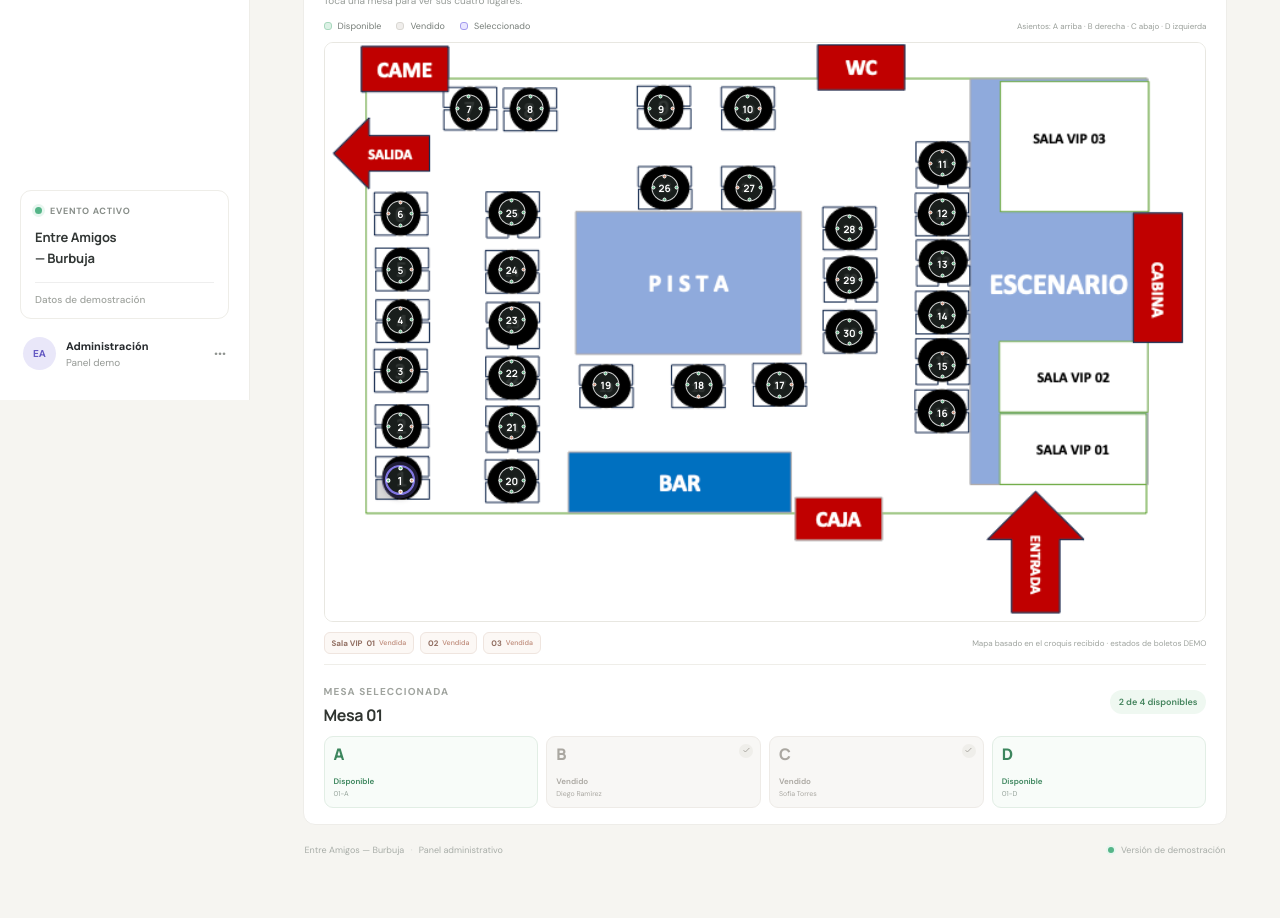
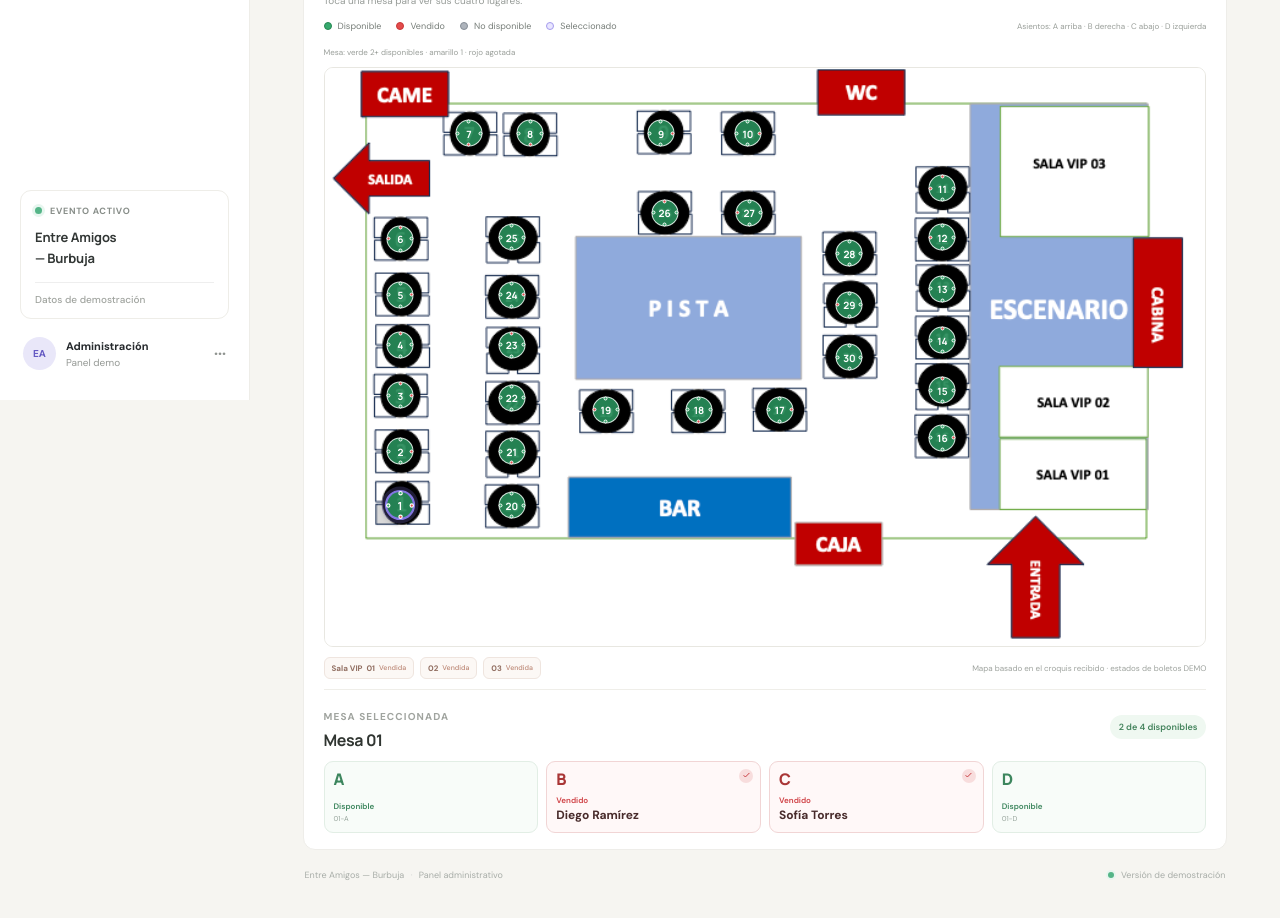
Before and after one commit to EmanuelVivanco/entre-amigos-burbuja, a React (Vite) app: page / in a window 1280 px wide. Shown: the part 400-1318 px from the top of the page. Built offline with nearby package versions, Linux system fonts and the light colour scheme.

Commit message:
Improve ticket and table status visibility

```diff
--- a/src/App.tsx
+++ b/src/App.tsx
@@ -1,7 +1,7 @@
 import { useState } from 'react'
 
 // Este estado describe la venta; el futuro check-in se guardará por separado.
-type Status = 'Disponible' | 'Vendido'
+type Status = 'Disponible' | 'Vendido' | 'No disponible'
 type Ticket = { id: string; table: number; letter: string; status: Status; buyer?: string }
 
 const STORAGE_KEY = 'burbuja-demo-tickets-v1'
@@ -63,7 +63,7 @@ export default function App() {
   const [saleOpen, setSaleOpen] = useState(false)
   const [notice, setNotice] = useState('')
   const soldCount = tickets.filter((ticket) => ticket.status === 'Vendido').length
-  const availableCount = tickets.length - soldCount
+  const availableCount = tickets.filter((ticket) => ticket.status === 'Disponible').length
   const tableTickets = tickets.filter((ticket) => ticket.table === activeTable)
   const activeAvailable = tableTickets.filter((ticket) => ticket.status === 'Disponible').length
 
@@ -73,7 +73,7 @@ export default function App() {
   }
 
   function toggleTicket(ticket: Ticket) {
-    if (ticket.status === 'Vendido') return
+    if (ticket.status !== 'Disponible') return
     setSelected((current) => current.includes(ticket.id) ? current.filter((id) => id !== ticket.id) : [...current, ticket.id])
   }
 
@@ -120,15 +120,18 @@ export default function App() {
 
         <section className="map-card real-map-card" id="boletos" aria-label="Croquis interactivo del Club Burbuja">
           <div className="map-heading"><div><div className="section-kicker">CROQUIS DEL CLUB</div><h2>Mapa de mesas</h2><p>Toca una mesa para ver sus cuatro lugares.</p></div><span className="map-source-badge"><Icon name="spark"/> CROQUIS REAL</span></div>
-          <div className="legend real-map-legend"><span><i className="legend-dot open"/>Disponible</span><span><i className="legend-dot taken"/>Vendido</span><span><i className="legend-dot chosen"/>Seleccionado</span><small>Asientos: A arriba · B derecha · C abajo · D izquierda</small></div>
+          <div className="legend real-map-legend"><span><i className="legend-dot open"/>Disponible</span><span><i className="legend-dot taken"/>Vendido</span><span><i className="legend-dot unavailable"/>No disponible</span><span><i className="legend-dot chosen"/>Seleccionado</span><small>Asientos: A arriba · B derecha · C abajo · D izquierda</small><small className="table-status-guide">Mesa: verde 2+ disponibles · amarillo 1 · rojo agotada</small></div>
           <div className="floorplan-wrap">
             <div className="floorplan">
               <img src="/club-burbuja-croquis.png" alt="Croquis del Club Burbuja con pista, escenario, bar, salas VIP y mesas 1 a 30" />
               {tablePositions.map(({ table, x, y }) => {
                 const seats = tickets.filter((ticket) => ticket.table === table)
                 const remaining = seats.filter((ticket) => ticket.status === 'Disponible').length
-                return <button key={table} className={`floor-table ${activeTable === table ? 'is-active' : ''}`} style={{ left: `${x / 720 * 100}%`, top: `${y / 472 * 100}%` }} onClick={() => setActiveTable(table)} aria-label={`Mesa ${table}, ${remaining} de 4 disponibles`} aria-pressed={activeTable === table}>
-                  <span className="floor-table-number">{table}</span><span className="floor-seats" aria-hidden="true">{seats.map((seat) => <i key={seat.id} className={`${seat.status === 'Vendido' ? 'seat-sold' : 'seat-open'} ${selected.includes(seat.id) ? 'seat-chosen' : ''}`} />)}</span>
+                const soldOut = seats.every((ticket) => ticket.status === 'Vendido')
+                const tableState = soldOut ? 'sold-out' : remaining === 0 ? 'unavailable' : remaining < 2 ? 'limited' : 'available'
+                const tableStateLabel = soldOut ? 'agotada' : tableState === 'unavailable' ? 'sin lugares disponibles' : tableState === 'limited' ? 'queda 1 lugar' : 'con lugares disponibles'
+                return <button key={table} className={`floor-table floor-table--${tableState} ${activeTable === table ? 'is-active' : ''}`} style={{ left: `${x / 720 * 100}%`, top: `${y / 472 * 100}%` }} onClick={() => setActiveTable(table)} aria-label={`Mesa ${table}, ${tableStateLabel}; ${remaining} de 4 disponibles`} aria-pressed={activeTable === table}>
+                  <span className="floor-table-number">{table}</span><span className="floor-seats" aria-hidden="true">{seats.map((seat) => <i key={seat.id} className={`${seat.status === 'Vendido' ? 'seat-sold' : seat.status === 'No disponible' ? 'seat-unavailable' : 'seat-open'} ${selected.includes(seat.id) ? 'seat-chosen' : ''}`} />)}</span>
                 </button>
               })}
             </div>
@@ -140,9 +143,10 @@ export default function App() {
             <div className="seat-panel-heading"><div><span className="section-kicker">MESA SELECCIONADA</span><h3>Mesa {String(activeTable).padStart(2, '0')}</h3></div><span className="seat-count">{activeAvailable} de 4 disponibles</span></div>
             <div className="seat-options">{tableTickets.map((ticket) => {
               const isSelected = selected.includes(ticket.id)
-              return <button key={ticket.id} className={`seat-option ${ticket.status === 'Vendido' ? 'seat-option-sold' : ''} ${isSelected ? 'seat-option-selected' : ''}`} disabled={ticket.status === 'Vendido'} aria-pressed={isSelected} onClick={() => toggleTicket(ticket)}>
-                <span className="seat-letter">{ticket.letter}</span><span className="seat-detail"><strong>{isSelected ? 'Seleccionado' : ticket.status}</strong><small>{ticket.status === 'Vendido' ? ticket.buyer : ticket.id}</small></span>
+              return <button key={ticket.id} className={`seat-option ${ticket.status === 'Vendido' ? 'seat-option-sold' : ticket.status === 'No disponible' ? 'seat-option-unavailable' : ''} ${isSelected ? 'seat-option-selected' : ''}`} disabled={ticket.status !== 'Disponible'} aria-pressed={isSelected} onClick={() => toggleTicket(ticket)}>
+                <span className="seat-letter">{ticket.letter}</span><span className="seat-detail"><strong>{isSelected ? 'Seleccionado' : ticket.status}</strong><small className={ticket.status === 'Vendido' ? 'buyer-name' : ''}>{ticket.status === 'Vendido' ? ticket.buyer : ticket.id}</small></span>
                 {ticket.status === 'Vendido' && <span className="seat-check"><Icon name="check"/></span>}
+                {ticket.status === 'No disponible' && <span className="seat-check seat-unavailable-check"><Icon name="close"/></span>}
               </button>
             })}</div>
           </section>
--- a/src/styles.css
+++ b/src/styles.css
@@ -91,3 +91,31 @@
   .seat-option{padding:7px 5px;min-height:64px}
   .seat-detail strong{font-size:6px}
 }
+
+/* Estados visibles de cada boleto y ocupación de mesa */
+.real-map-legend .legend-dot.open{background:#36a96e;border:1px solid #258751}
+.real-map-legend .legend-dot.taken{background:#e34c4c;border:1px solid #c93636}
+.real-map-legend .legend-dot.unavailable{background:#aeb4bc;border:1px solid #858d96}
+.real-map-legend .legend-dot{border-radius:50%}
+.real-map-legend small.table-status-guide{flex-basis:100%;margin-left:0}
+.floor-seats i.seat-open{background:#35aa6d}
+.floor-seats i.seat-sold{background:#e34c4c}
+.floor-seats i.seat-unavailable{background:#aeb4bc}
+.floor-table.floor-table--available{background:#278b59ed}
+.floor-table.floor-table--limited{background:#e3a61bed;color:#302400}
+.floor-table.floor-table--sold-out{background:#d83f43ed}
+.floor-table.floor-table--unavailable{background:#969da5ed}
+.floor-table.floor-table--limited .floor-seats i,
+.floor-table.floor-table--sold-out .floor-seats i,
+.floor-table.floor-table--unavailable .floor-seats i{box-shadow:0 0 0 1px #fff8}
+.floor-table.floor-table--limited .floor-seats i.seat-open{background:#258751}
+.floor-table.floor-table--sold-out .floor-seats i.seat-sold{background:#ad2026}
+.seat-option-sold{border-color:#f1d5d5;background:#fff8f8;color:#a93636}
+.seat-option-sold .seat-detail strong{color:#cf3f43}
+.seat-option-sold .seat-detail small.buyer-name{color:#482b2b;font-size:12px;font-weight:700;line-height:1.25;white-space:normal;overflow-wrap:anywhere;max-width:100%}
+.seat-option-sold .seat-check{background:#f8dddd;color:#c7363b}
+.seat-option-unavailable{border-color:#e1e4e8;background:#f3f4f5;color:#858c94;cursor:not-allowed}
+.seat-option-unavailable .seat-detail strong,.seat-option-unavailable .seat-detail small{color:#858c94}
+.seat-option-unavailable .seat-check{background:#e3e6e9;color:#7f8790}
+@media(max-width:760px){.seat-option-sold .seat-detail small.buyer-name{font-size:11px}}
+@media(max-width:380px){.seat-option-sold .seat-detail small.buyer-name{font-size:10px}}
```
